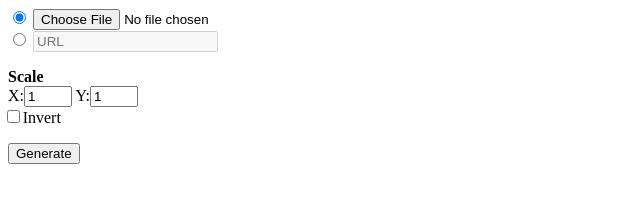
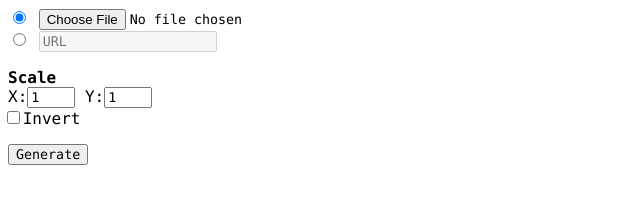
Before and after one commit to MItCHeLPL/ASCII-Art-From-Image, a plain HTML site: page index.html in a window 1280 px wide. Shown: the whole page, without its empty margins (0-640 px from the left). Drawn offline with Linux system fonts and the light colour scheme.

Commit message:
changed font and minor improvements

```diff
--- a/style.css
+++ b/style.css
@@ -1,3 +1,13 @@
+body
+{
+    font-family: "Lucida Console", Monaco, monospace;
+}
+
+input
+{
+    font-family: "Lucida Console", Monaco, monospace;
+}
+
 #fileBox
 {
     margin-bottom: 1em;
```
Also changed, not shown: index.html (line endings or trailing spaces), 1 other file.
